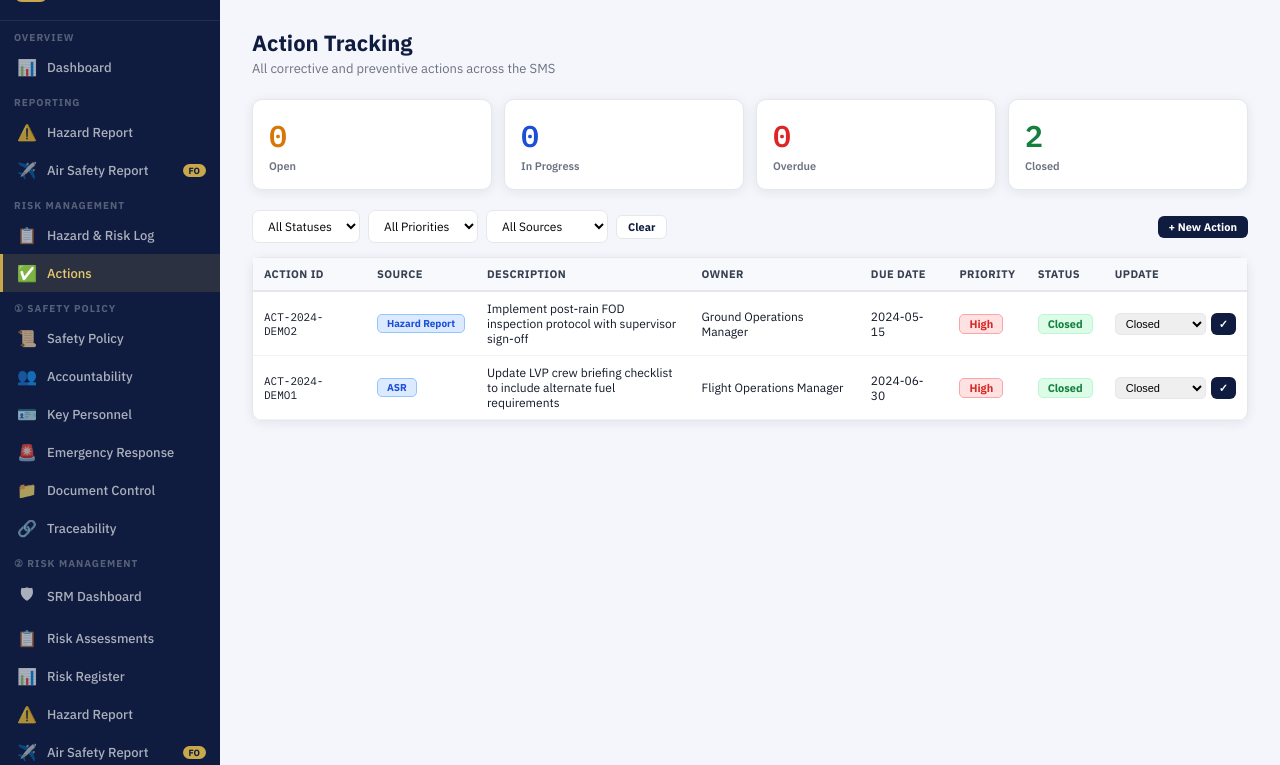
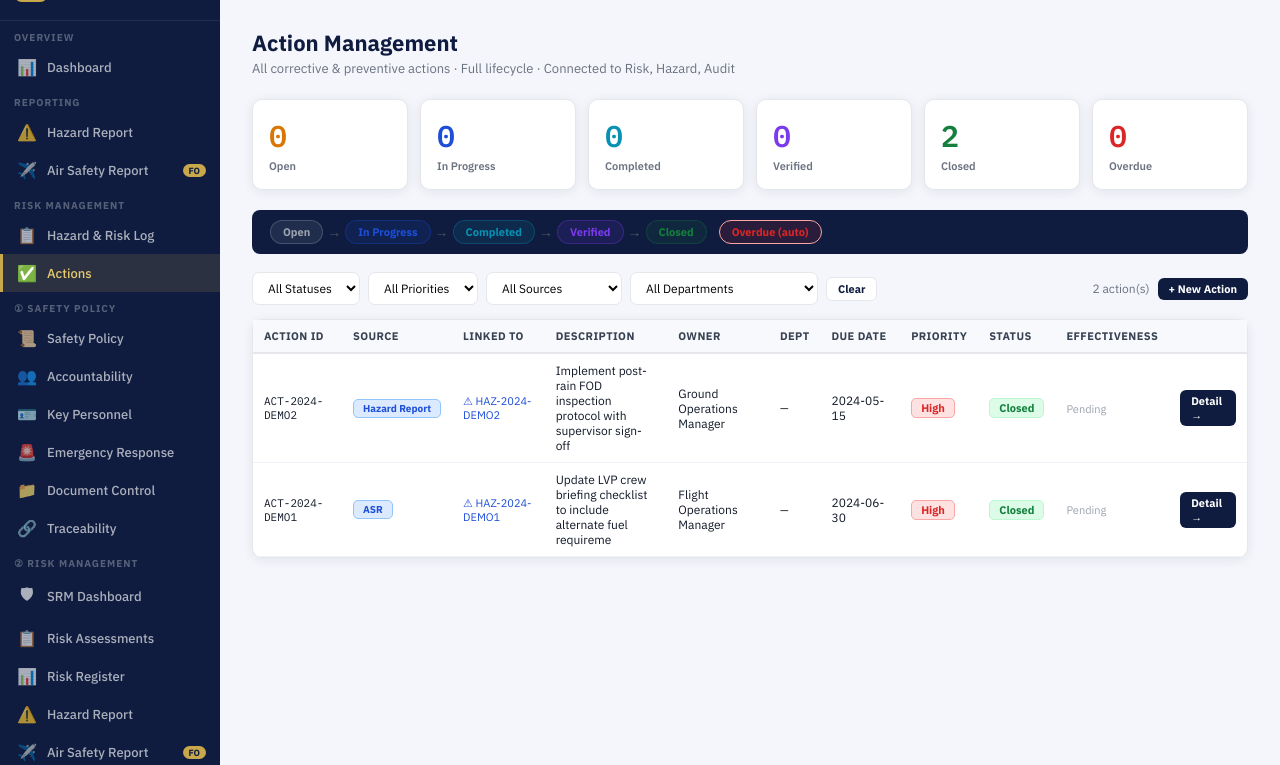
Before and after one commit to omarbarghouth/jav-sms, a Flask app: page /actions in a window 1280 px wide. Shown: the part 50-815 px from the top of the page. Run offline with Flask 3, Linux system fonts and the light colour scheme; data comes from the database, SQL or seed files in the repository.

Commit message:
Update actions.html

```diff
--- a/templates/actions.html
+++ b/templates/actions.html
@@ -1,18 +1,33 @@
 {% extends "base.html" %}
-{% block title %}Actions{% endblock %}
+{% block title %}Action Management{% endblock %}
 {% block content %}
-<div class="page-title">Action Tracking</div>
-<div class="page-sub">All corrective and preventive actions across the SMS</div>
-<div class="stat-grid" style="grid-template-columns:repeat(4,1fr)">
+<div class="page-title">Action Management</div>
+<div class="page-sub">All corrective & preventive actions · Full lifecycle · Connected to Risk, Hazard, Audit</div>
+
+<!-- Lifecycle stats -->
+<div class="stat-grid" style="grid-template-columns:repeat(6,1fr);margin-bottom:20px">
   <div class="stat-card"><div class="stat-val" style="color:#d97706">{{ open_c }}</div><div class="stat-lbl">Open</div></div>
   <div class="stat-card"><div class="stat-val" style="color:#1d4ed8">{{ inprog }}</div><div class="stat-lbl">In Progress</div></div>
+  <div class="stat-card"><div class="stat-val" style="color:#0891b2">{{ completed }}</div><div class="stat-lbl">Completed</div></div>
+  <div class="stat-card"><div class="stat-val" style="color:#7c3aed">{{ verified }}</div><div class="stat-lbl">Verified</div></div>
+  <div class="stat-card"><div class="stat-val" style="color:#15803d">{{ closed }}</div><div class="stat-lbl">Closed</div></div>
   <div class="stat-card"><div class="stat-val" style="color:#dc2626">{{ overdue }}</div><div class="stat-lbl">Overdue</div></div>
-  <div class="stat-card"><div class="stat-val" style="color:#15803d">{{ closed }}</div><div class="stat-lbl">Closed</div></div>
 </div>
+
+<!-- Lifecycle flow -->
+<div style="background:var(--navy);border-radius:8px;padding:10px 18px;margin-bottom:18px;display:flex;align-items:center;gap:4px;flex-wrap:wrap">
+  {% for s, col in [('Open','#9ca3af'),('In Progress','#1d4ed8'),('Completed','#0891b2'),('Verified','#7c3aed'),('Closed','#15803d')] %}
+  <span style="background:{{ col }}20;border:1px solid {{ col }}50;color:{{ col }};padding:4px 12px;border-radius:20px;font-size:11px;font-weight:700">{{ s }}</span>
+  {% if not loop.last %}<span style="color:#4b5563;font-size:14px">→</span>{% endif %}
+  {% endfor %}
+  <span style="margin-left:8px;background:#dc262620;border:1px solid #fca5a5;color:#dc2626;padding:4px 12px;border-radius:20px;font-size:11px;font-weight:700">Overdue (auto)</span>
+</div>
+
 <form method="GET" class="fbar">
   <select name="status" onchange="this.form.submit()">
     <option value="">All Statuses</option>
-    {% for s in ['Open','In Progress','Overdue','Closed'] %}<option {% if stat_f==s %}selected{% endif %}>{{ s }}</option>{% endfor %}
+    {% for s in ['Open','In Progress','Completed','Verified','Closed','Overdue'] %}
+    <option {% if stat_f==s %}selected{% endif %}>{{ s }}</option>{% endfor %}
   </select>
   <select name="priority" onchange="this.form.submit()">
     <option value="">All Priorities</option>
@@ -20,36 +35,66 @@
   </select>
   <select name="source" onchange="this.form.submit()">
     <option value="">All Sources</option>
-    {% for s in ['Hazard Report','ASR','Audit','MOC','Investigation'] %}<option {% if src_f==s %}selected{% endif %}>{{ s }}</option>{% endfor %}
+    {% for s in ['Hazard Report','ASR','Risk Assessment','Audit','MOC','Investigation'] %}
+    <option {% if src_f==s %}selected{% endif %}>{{ s }}</option>{% endfor %}
+  </select>
+  <select name="dept" onchange="this.form.submit()">
+    <option value="">All Departments</option>
+    {% for d in all_departments %}<option value="{{ d.id }}" {% if dept_f==d.id|string %}selected{% endif %}>{{ d.name }}</option>{% endfor %}
   </select>
   <a href="/actions" class="btn btn-outline btn-sm">Clear</a>
-  <a href="/actions/new" class="btn btn-nav btn-sm" style="margin-left:auto">+ New Action</a>
+  <span style="margin-left:auto;color:var(--muted);font-size:12px">{{ actions|length }} action(s)</span>
+  <a href="/actions/new" class="btn btn-nav btn-sm">+ New Action</a>
 </form>
+
 <div class="card" style="padding:0">
   <div class="tbl-wrap">
     <table>
-      <thead><tr><th>Action ID</th><th>Source</th><th>Description</th><th>Owner</th><th>Due Date</th><th>Priority</th><th>Status</th><th>Update</th></tr></thead>
+      <thead>
+        <tr>
+          <th>Action ID</th><th>Source</th><th>Linked To</th><th>Description</th>
+          <th>Owner</th><th>Dept</th><th>Due Date</th><th>Priority</th>
+          <th>Status</th><th>Effectiveness</th><th></th>
+        </tr>
+      </thead>
       <tbody>
         {% for a in actions %}
-        <tr>
-          <td class="mono">{{ a.id }}</td>
-          <td><span class="badge b-blue" style="font-size:10px">{{ a.source }}</span></td>
-          <td style="max-width:220px;font-size:12px">{{ a.description[:80] if a.description else '—' }}</td>
+        <tr style="{% if a.status=='Overdue' %}background:#fff8f8{% endif %}">
+          <td class="mono" style="font-size:11px">{{ a.id }}</td>
+          <td>
+            <span class="badge b-blue" style="font-size:10px">{{ a.source }}</span>
+            {% if a.action_type == 'Preventive' %}<br><span class="badge b-green" style="font-size:9px">Prev</span>
+            {% elif a.action_type == 'Improvement' %}<br><span class="badge b-purple" style="font-size:9px">Impr</span>{% endif %}
+          </td>
+          <td style="font-size:11px">
+            {% if a.hazard_id %}<div><a href="/hazard-log/{{ a.hazard_id }}" style="color:#1d4ed8" title="Hazard">⚠ {{ a.hazard_id }}</a></div>{% endif %}
+            {% if a.linked_risk_id %}<div><a href="/risk/{{ a.linked_risk_id }}" style="color:#d97706" title="Risk">📊 {{ a.linked_risk_id }}</a></div>{% endif %}
+            {% if a.linked_audit_id %}<div><a href="/audit-schedule/{{ a.linked_audit_id }}" style="color:#065f46" title="Audit">🔍 {{ a.linked_audit_id[:14] }}</a></div>{% endif %}
+            {% if a.linked_ra_id %}<div><a href="/risk-assessments/{{ a.linked_ra_id }}" style="color:#7c3aed" title="RA">📋 {{ a.linked_ra_id[:14] }}</a></div>{% endif %}
+          </td>
+          <td style="max-width:200px;font-size:12px">{{ (a.description or '—')[:70] }}</td>
           <td style="font-size:12px">{{ a.owner or '—' }}</td>
-          <td style="font-size:12px">{{ a.due_date or '—' }}</td>
-          <td>{% if a.priority=='High' %}<span class="badge b-red">High</span>{% elif a.priority=='Medium' %}<span class="badge b-yellow">Medium</span>{% else %}<span class="badge b-gray">Low</span>{% endif %}</td>
-          <td>{% if a.status=='Overdue' %}<span class="badge b-red">Overdue</span>{% elif a.status=='Closed' %}<span class="badge b-green">Closed</span>{% elif a.status=='In Progress' %}<span class="badge b-blue">In Progress</span>{% else %}<span class="badge b-yellow">Open</span>{% endif %}</td>
+          <td style="font-size:11px">{{ a.department.code if a.department else '—' }}</td>
+          <td style="font-size:12px;{% if a.status=='Overdue' %}color:#dc2626;font-weight:700{% endif %}">{{ a.due_date or '—' }}</td>
+          <td>{% if a.priority=='High' %}<span class="badge b-red">High</span>{% elif a.priority=='Medium' %}<span class="badge b-yellow">Med</span>{% else %}<span class="badge b-gray">Low</span>{% endif %}</td>
           <td>
-            <form method="POST" action="/actions/{{ a.id }}/update" style="display:flex;gap:5px">
-              <select name="status" style="font-size:11px;padding:3px 6px;border:1px solid var(--border);border-radius:5px">
-                {% for s in ['Open','In Progress','Closed','Overdue'] %}<option {% if a.status==s %}selected{% endif %}>{{ s }}</option>{% endfor %}
-              </select>
-              <button type="submit" class="btn btn-nav btn-sm" style="padding:3px 8px">✓</button>
-            </form>
+            {% if a.status=='Overdue' %}<span class="badge b-red">Overdue</span>
+            {% elif a.status=='Closed' %}<span class="badge b-green">Closed</span>
+            {% elif a.status=='Verified' %}<span class="badge b-purple">Verified</span>
+            {% elif a.status=='Completed' %}<span class="badge b-blue">Completed</span>
+            {% elif a.status=='In Progress' %}<span class="badge" style="background:#dbeafe;color:#1d4ed8;border:1px solid #93c5fd">In Progress</span>
+            {% else %}<span class="badge b-yellow">Open</span>{% endif %}
           </td>
+          <td>
+            {% if a.effectiveness == 'Effective' %}<span class="badge b-green" style="font-size:10px">✓ Effective</span>
+            {% elif a.effectiveness == 'Partially Effective' %}<span class="badge b-yellow" style="font-size:10px">~ Partial</span>
+            {% elif a.effectiveness == 'Ineffective' %}<span class="badge b-red" style="font-size:10px">✗ Ineffective</span>
+            {% else %}<span style="color:#9ca3af;font-size:11px">Pending</span>{% endif %}
+          </td>
+          <td><a href="/actions/{{ a.id }}" class="btn btn-nav btn-sm">Detail →</a></td>
         </tr>
         {% else %}
-        <tr><td colspan="8" style="text-align:center;color:#9ca3af;padding:24px">No actions found.</td></tr>
+        <tr><td colspan="11" style="text-align:center;color:#9ca3af;padding:28px">No actions found.</td></tr>
         {% endfor %}
       </tbody>
     </table>
```
